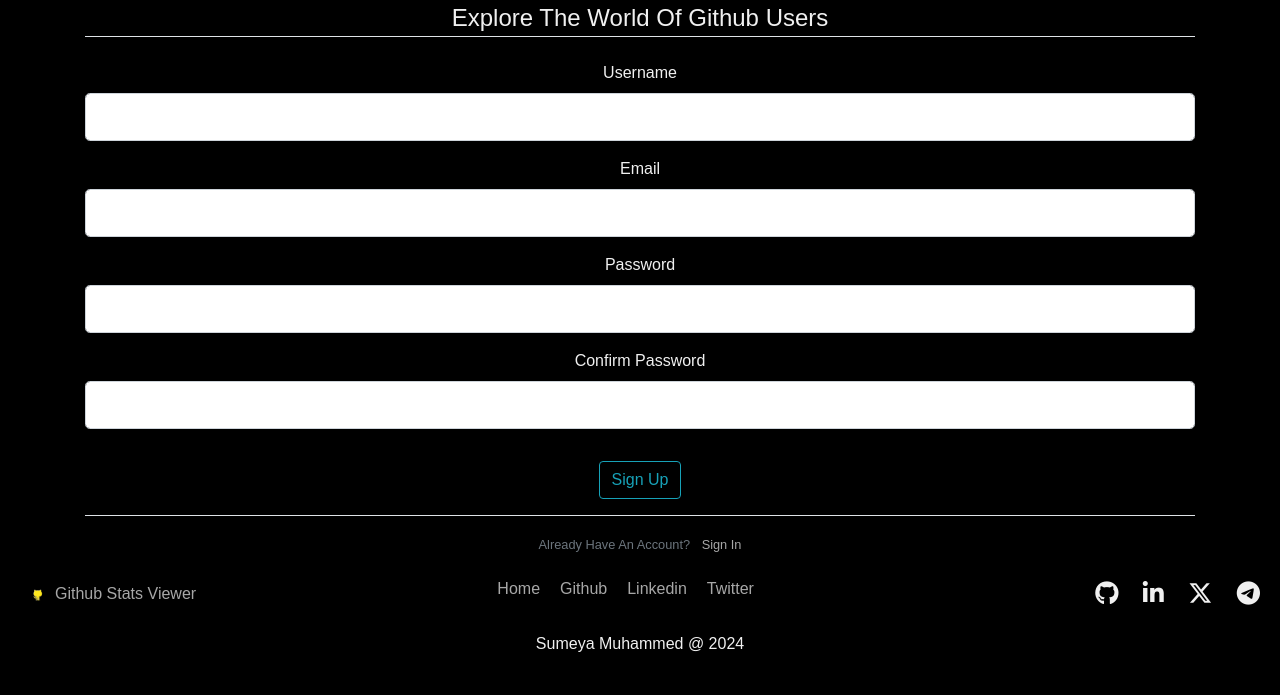
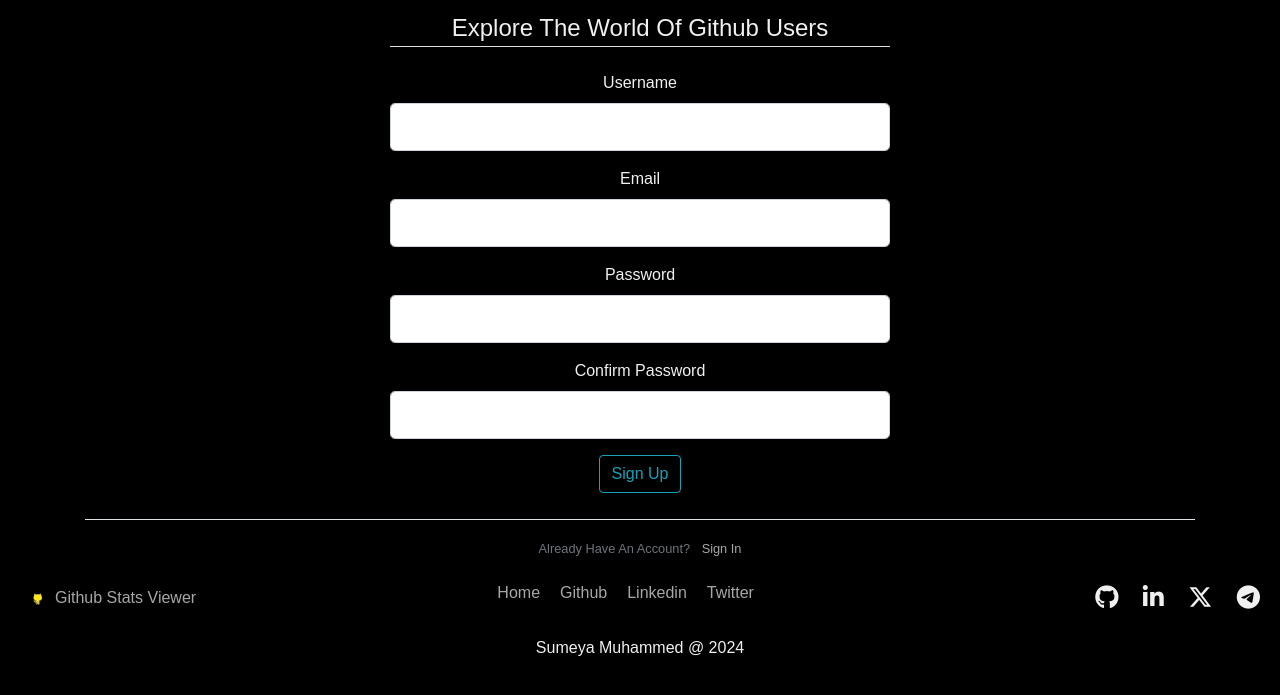
Before and after one commit to SumeyaMuhammed/github-status-app, a Flask app: page /register in a window 1280 px wide. Shown: the part 91-786 px from the top of the page. Run offline with Flask 3, Linux system fonts and the light colour scheme; some libraries are stand-ins or nearby versions.

Commit message:
change form width

```diff
--- a/templates/register.html
+++ b/templates/register.html
@@ -2,7 +2,8 @@
 <div class="content-section">
   <form method="POST" action="">
     {{ form.hidden_tag() }}
-    <fieldset class="form-group">
+    <fieldset class="whole-form">
+      <section class="form-group">
         <legend class="border-bottom mb-4">
           Explore The World Of Github Users
         </legend>
@@ -55,7 +56,7 @@
           {% else %} {{ form.confirm_password(class="form-control
           form-control-lg") }} {% endif %}
         </div>
-    </fieldset>
+      </section>
       <div class="form-group">
         {{ form.submit(class="btn btn-outline-info") }}
       </div>
@@ -67,4 +68,5 @@
       <a class="ml-2" href="{{ url_for('login') }}">Sign In</a>
     </small>
   </div>
+    </fieldset>
 {% endblock content %}
```
Lines whose indentation alone changed are shown as unchanged.
